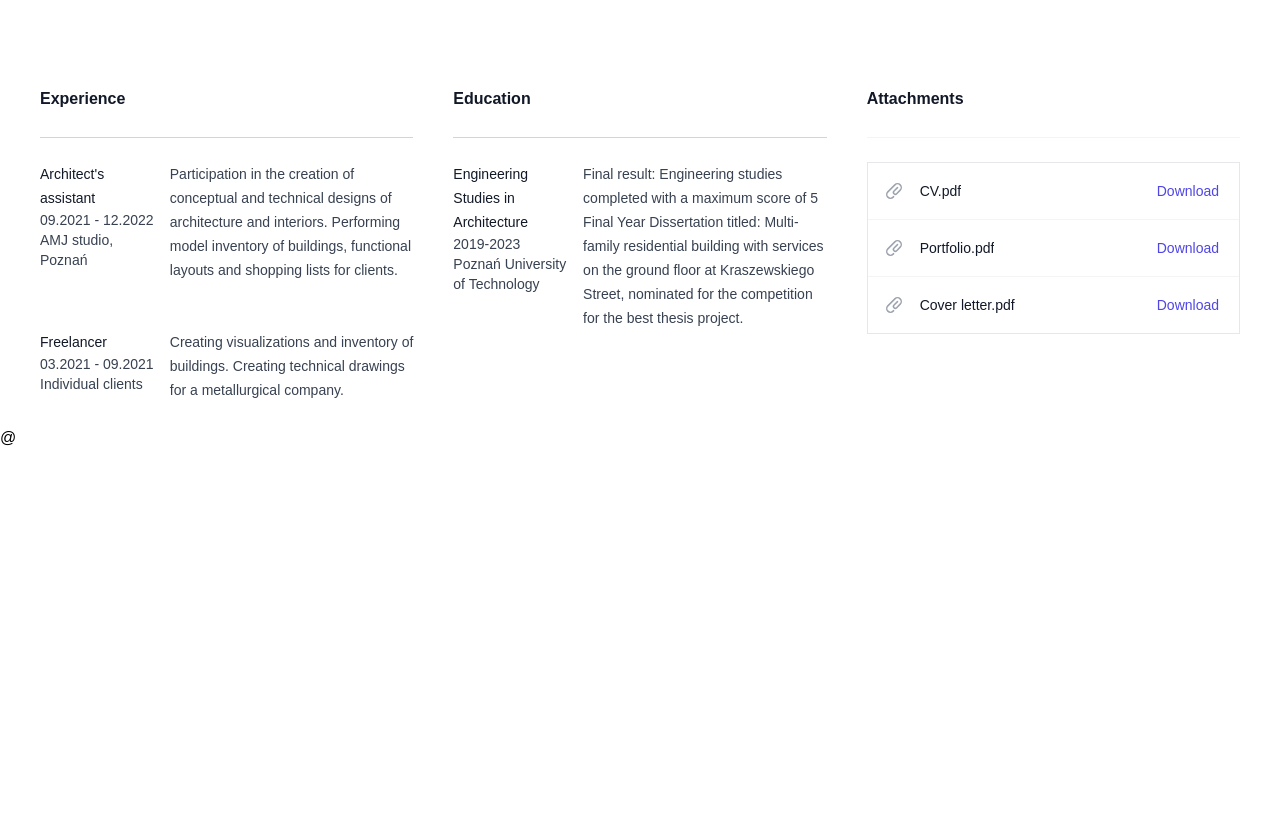
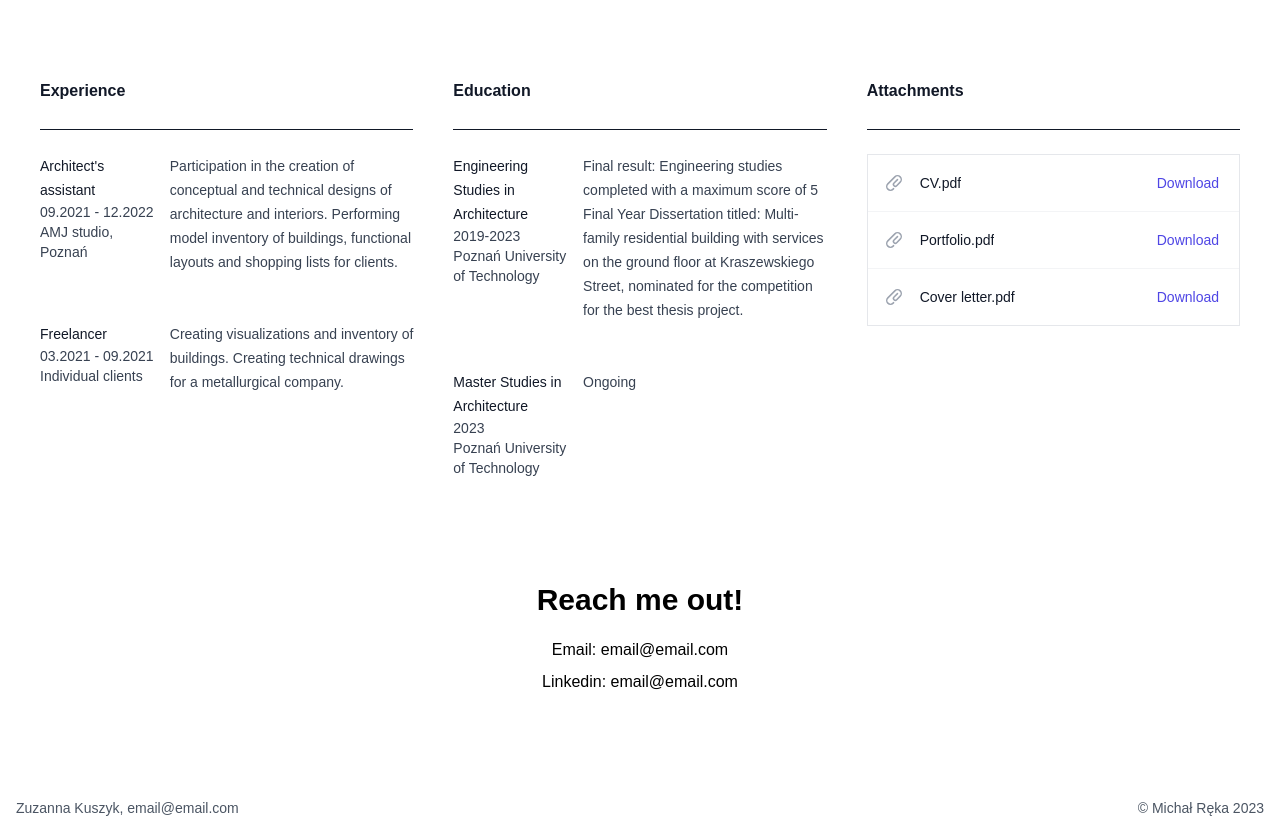
Before and after one commit to MichalReka/zuzia-portfolio, a website: page index.html in a window 1280 px wide. Shown: the part 1828-2662 px from the top of the page. Before the commit the page ends 2278 px from the top, so only its background shows below. Drawn offline with Linux system fonts and the light colour scheme; a web font is replaced by a local one.

Commit message:
contact wip, scripts moved to body

```diff
--- a/index.html
+++ b/index.html
@@ -8,7 +8,6 @@
     <link href="https://fonts.cdnfonts.com/css/now" rel="stylesheet" />
     <link href="/dist/tailwind.css" rel="stylesheet" />
     <link href="/styles.css" rel="stylesheet" />
-    <script src="script.js"></script>
   </head>
   <body class="scroll-smooth">
     <section id="nav" class="pb-16">
@@ -77,11 +76,6 @@
                     >About me</a
                   >
                   <a
-                    href="#resume"
-                    class="text-gray-900 hover:border-b hover:border-b-gray-800 px-3 py-2 text-sm font-medium"
-                    >Resume</a
-                  >
-                  <a
                     href="#contact"
                     class="text-gray-900 hover:border-b hover:border-b-gray-800 px-3 py-2 text-sm font-medium"
                     >Contact</a
@@ -106,12 +100,6 @@
               class="text-gray-900 hover:border-b hover:border-b-gray-800 block px-3 py-2 text-base font-medium"
               onclick="toggleMenu()"
               >About me</a
-            >
-            <a
-              href="#resume"
-              class="text-gray-900 hover:border-b hover:border-b-gray-800 block px-3 py-2 text-base font-medium"
-              onclick="toggleMenu()"
-              >Resume</a
             >
             <a
               href="#contact"
@@ -188,23 +176,22 @@
               projects.
             </p>
           </div>
-          <img
-            src="assets/photo.jpg"
-            class="mb-2 rounded-full md:rounded-none md:h-64 md:w-64"
-          />
+          <img src="assets/photo.jpg" class="mb-4 md:h-64 md:w-64" />
         </div>
       </div>
     </section>
 
-    <section id="resume" class="pt-6 md:pt-24">
-      <div class="container m-auto px-10 lg:grid lg:grid-cols-2 xl:grid-cols-3 gap-10">
+    <section id="resume" class="pt-6 md:pt-20">
+      <div
+        class="container m-auto px-10 lg:grid lg:grid-cols-2 xl:grid-cols-3 gap-10"
+      >
         <div>
           <div class="px-4 sm:px-0">
             <h3 class="text-base font-semibold leading-7 text-gray-900">
               Experience
             </h3>
           </div>
-          <div class="mt-6 border-t border-gray-300">
+          <div class="mt-6 border-t border-gray-900">
             <dl>
               <div class="px-4 py-6 sm:grid sm:grid-cols-3 sm:gap-4 sm:px-0">
                 <dt>
@@ -251,7 +238,7 @@
               Education
             </h3>
           </div>
-          <div class="mt-6 border-t border-gray-300">
+          <div class="mt-6 border-t border-gray-900">
             <dl>
               <div class="px-4 py-6 sm:grid sm:grid-cols-3 sm:gap-4 sm:px-0">
                 <dt>
@@ -273,6 +260,22 @@
                   best thesis project.
                 </dd>
               </div>
+              <div class="px-4 py-6 sm:grid sm:grid-cols-3 sm:gap-4 sm:px-0">
+                <dt>
+                  <h3 class="text-sm font-medium leading-6 text-gray-900">
+                    Master Studies in Architecture
+                  </h3>
+                  <div class="text-sm text-gray-700">
+                    <div>2023</div>
+                    <div>Poznań University of Technology</div>
+                  </div>
+                </dt>
+                <dd
+                  class="mt-1 text-sm leading-6 text-gray-700 sm:col-span-2 sm:mt-0"
+                >
+                  Ongoing
+                </dd>
+              </div>
             </dl>
           </div>
         </div>
@@ -282,7 +285,7 @@
               Attachments
             </h3>
           </div>
-          <div class="mt-6 border-t border-gray-100">
+          <div class="mt-6 border-t border-gray-900">
             <div class="divide-y divide-gray-100">
               <div
                 class="py-6 mt-2 text-sm text-gray-900 sm:col-span-2 sm:mt-0"
@@ -308,9 +311,7 @@
                         />
                       </svg>
                       <div class="ml-4 flex min-w-0 flex-1 gap-2">
-                        <span class="truncate font-medium"
-                          >CV.pdf</span
-                        >
+                        <span class="truncate font-medium">CV.pdf</span>
                       </div>
                     </div>
                     <div class="ml-4 flex-shrink-0">
@@ -338,9 +339,7 @@
                         />
                       </svg>
                       <div class="ml-4 flex min-w-0 flex-1 gap-2">
-                        <span class="truncate font-medium"
-                          >Portfolio.pdf</span
-                        >
+                        <span class="truncate font-medium">Portfolio.pdf</span>
                       </div>
                     </div>
                     <div class="ml-4 flex-shrink-0">
@@ -390,10 +389,20 @@
     </section>
 
     <!-- contact -->
-    <section id="contact"></section>
+    <section id="contact" class="container m-auto py-8 md:py-20">
+      <div class="flex flex-col items-center">
+        <h2 class="text-3xl font-semibold mb-5">Reach me out!</h2>
+        <div class="mb-2">Email: email@email.com</div>
+        <div class="mb-2">Linkedin: email@email.com</div>
+      </div>
+    </section>
 
-    <footer>
-      @<span id="footer"></span>
+    <footer
+      class="text-gray-600 container p-4 flex justify-between m-auto text-sm"
+    >
+      <div>Zuzanna Kuszyk, email@email.com</div>
+      <span id="footer"></span>
     </footer>
+    <script src="script.js"></script>
   </body>
 </html>
--- a/script.js
+++ b/script.js
@@ -8,6 +8,8 @@ document.querySelectorAll('a[href^="#"]').forEach((anchor) => {
   });
 });
 
+document.getElementById('footer').innerHTML = "© Michał Ręka "+new Date().getFullYear();
+
 function toggleMenu() {
   document.getElementById("mobile-menu").classList.toggle("hidden");
 
```
Also changed, not shown: dist/tailwind.css. Lines whose indentation alone changed are shown as unchanged.
